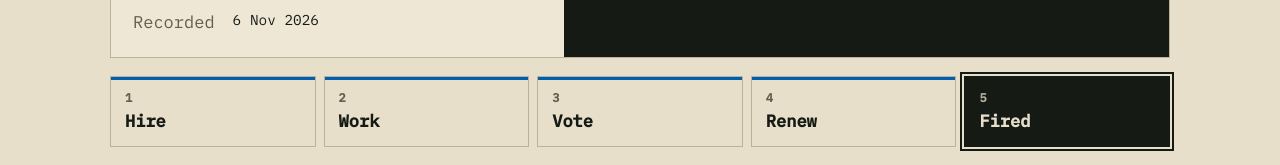
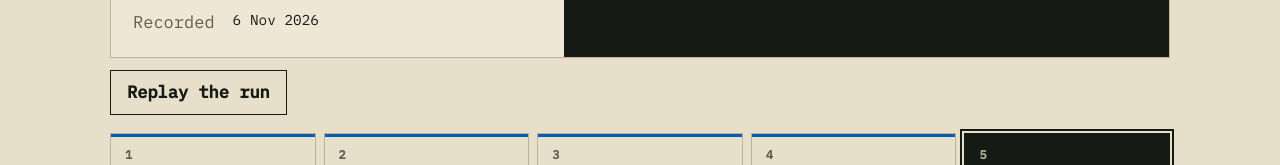
Before and after one commit to Mramaran/termwork, a React (Vite) app in the folder web/: page / in a window 1280 px wide. Shown: the part 576-741 px from the top of the page. Built offline with nearby package versions, Linux system fonts and the light colour scheme; no server answers; a web font is replaced by a local one.

Commit message:
feat(web): replay the recorded run

```diff
--- a/web/src/styles.css
+++ b/web/src/styles.css
@@ -139,7 +139,11 @@ nav.tabs a[aria-current] { background: var(--ok); border-color: var(--ok); color
 .revoked .now { font-size: 0.9rem; margin-top: 8px; }
 .revoked.active { background: var(--ok); color: var(--on-ok); }
 @keyframes flip-in { from { transform: rotateX(90deg); opacity: 0; } to { transform: none; opacity: 1; } }
-.revoked:not(.active) { animation: flip-in 0.5s ease-out; transform-origin: top; }
+.revoked.flip { animation: flip-in 0.5s ease-out; transform-origin: top; }
+.revoked.pending { opacity: 0; }
+.replay-bar { margin: 12px 0 0; }
+.replay-btn { font: inherit; font-weight: 700; padding: 8px 16px; border: 1px solid var(--text); border-radius: var(--r-small); background: transparent; color: var(--text); cursor: pointer; }
+.replay-btn:hover { background: var(--text); color: var(--bg); }
 
 ol.steps { list-style: none; display: grid; grid-template-columns: repeat(5, 1fr); gap: 8px; margin: 18px 0; padding: 0; counter-reset: s; }
 ol.steps li { counter-increment: s; border: 1px solid var(--line); border-radius: var(--r-small); overflow: hidden; }
--- a/web/src/views/WatchRun.tsx
+++ b/web/src/views/WatchRun.tsx
@@ -4,8 +4,10 @@ import { KeyCard } from "../KeyCard";
 import { confirmCheck, reportHashMatches, steps, type RunData, type StepId } from "../run";
 import { Checklist } from "./Checklist";
 import { Feed, Legend } from "./Feed";
-import { Stepper } from "./Stepper";
+import { Stepper, STEP_ORDER } from "./Stepper";
+import { useReplay } from "./useReplay";
 
+const STEP_MS = 4000;
 const POLL_MS = 15_000;
 const MAX_BACKOFF_MS = 120_000;
 
@@ -44,10 +46,12 @@ const fmtDate = (iso: string): string => {
 };
 
 export function WatchRun({ run }: { run: RunData }) {
-  const [selected, setSelected] = useState<StepId>("fired");
   const [focusPr, setFocusPr] = useState<number | null>(null);
   const { keys, failed } = useLiveKeys(run.mandate);
   const all = useMemo(() => steps(run), [run]);
+  const lineCounts = useMemo(() => Object.fromEntries(Object.entries(all).map(([id, s]) => [id, s.feed.length])) as Record<StepId, number>, [all]);
+  const replay = useReplay(STEP_ORDER, { msPerStep: STEP_MS, lineCounts });
+  const selected = replay.step;
   const [receipts, setReceipts] = useState<Record<string, Receipt | null>>({});
   const [reportOk, setReportOk] = useState<boolean | null>(null);
   const [confirmed, setConfirmed] = useState<Record<string, boolean>>({});
@@ -112,7 +116,7 @@ export function WatchRun({ run }: { run: RunData }) {
   const cite = (n: number) => {
     const pr = run.prs.find((p) => p.logIndex === n);
     setFocusPr(pr ? pr.number : null);
-    setSelected("work");
+    replay.select("work");
   };
 
   return (
@@ -134,24 +138,33 @@ export function WatchRun({ run }: { run: RunData }) {
           <dt>Recorded</dt>
           <dd>{fmtDate(run.recordedAt)}</dd>
         </dl>
-        <div className={`revoked${status === "Active" ? " active" : ""}`} role="status">
+        <div className={`revoked${status === "Active" ? " active" : ""}${replay.replayed ? (selected === "fired" ? " flip" : " pending") : ""}`} role="status">
           <strong>{status}</strong>
           <span className="now">{note}</span>
         </div>
       </section>
 
+      <div className="replay-bar">
+        {replay.playing ? (
+          <button type="button" className="replay-btn" onClick={replay.pause}>Pause</button>
+        ) : (
+          <button type="button" className="replay-btn" onClick={replay.play}>Replay the run</button>
+        )}
+      </div>
+      <p className="sr" aria-live="polite">{`Step ${STEP_ORDER.indexOf(selected) + 1} of ${STEP_ORDER.length}: ${step.title}`}</p>
+
       <Stepper
         selected={selected}
         onSelect={(id) => {
           setFocusPr(null);
-          setSelected(id);
+          replay.select(id);
         }}
       />
 
       <div className="grid">
         <div>
           <h2>What happened</h2>
-          <Feed lines={step.feed} onCite={selected === "renew" ? cite : undefined} focusPr={selected === "work" ? focusPr : null} />
+          <Feed lines={step.feed.slice(0, replay.linesShown)} onCite={selected === "renew" ? cite : undefined} focusPr={selected === "work" ? focusPr : null} />
           <Legend />
         </div>
         <aside className="evidence" aria-label="Check it yourself">
--- /dev/null
+++ b/web/src/views/useReplay.ts
@@ -0,0 +1,61 @@
+import { useCallback, useEffect, useState } from "react";
+import type { StepId } from "../run";
+
+interface Options {
+  msPerStep: number;
+  /** Feed lines per step; they appear one at a time, evenly spaced within the step. Defaults to one per step. */
+  lineCounts?: Partial<Record<StepId, number>>;
+}
+
+interface Pos {
+  idx: number;
+  /** Lines visible; Infinity means all of them (not replaying). */
+  shown: number;
+  playing: boolean;
+  /** True from play() until the user selects a step, so the view knows a replay reached the current step. */
+  replayed: boolean;
+}
+
+const wantsReplay = (): boolean => {
+  const fromSearch = new URLSearchParams(window.location.search).get("replay");
+  const hash = window.location.hash;
+  const q = hash.indexOf("?");
+  const fromHash = q >= 0 ? new URLSearchParams(hash.slice(q + 1)).get("replay") : null;
+  return fromSearch === "1" || fromHash === "1";
+};
+
+/** Walks through the steps on a timer. Selecting a step or pausing clears the timer and shows the step in full. */
+export function useReplay(stepIds: StepId[], opts: Options) {
+  const last = stepIds.length - 1;
+  const count = (id: StepId | undefined) => Math.max(1, (id && opts.lineCounts?.[id]) || 1);
+  const [pos, setPos] = useState<Pos>({ idx: last, shown: Infinity, playing: false, replayed: false });
+
+  const play = useCallback(() => setPos({ idx: 0, shown: 1, playing: true, replayed: true }), []);
+  const pause = useCallback(() => setPos((p) => ({ ...p, playing: false, shown: Infinity })), []);
+  const select = useCallback(
+    (id: StepId) => setPos({ idx: Math.max(0, stepIds.indexOf(id)), shown: Infinity, playing: false, replayed: false }),
+    [stepIds],
+  );
+
+  useEffect(() => {
+    if (wantsReplay()) play();
+  }, [play]);
+
+  const { idx, shown, playing } = pos;
+  const n = count(stepIds[idx]);
+  const delay = opts.msPerStep / n;
+  useEffect(() => {
+    if (!playing) return;
+    const timer = setTimeout(() => {
+      setPos((p) => {
+        if (!p.playing) return p;
+        if (p.shown < n) return { ...p, shown: p.shown + 1 };
+        if (p.idx < last) return { ...p, idx: p.idx + 1, shown: 1 };
+        return { ...p, playing: false, shown: Infinity };
+      });
+    }, delay);
+    return () => clearTimeout(timer);
+  }, [playing, idx, shown, n, delay, last]);
+
+  return { playing, step: stepIds[idx]!, linesShown: shown, replayed: pos.replayed, play, pause, select };
+}
```
Also changed, not shown: 2 other files (tests, documents, lock files or other folders).
